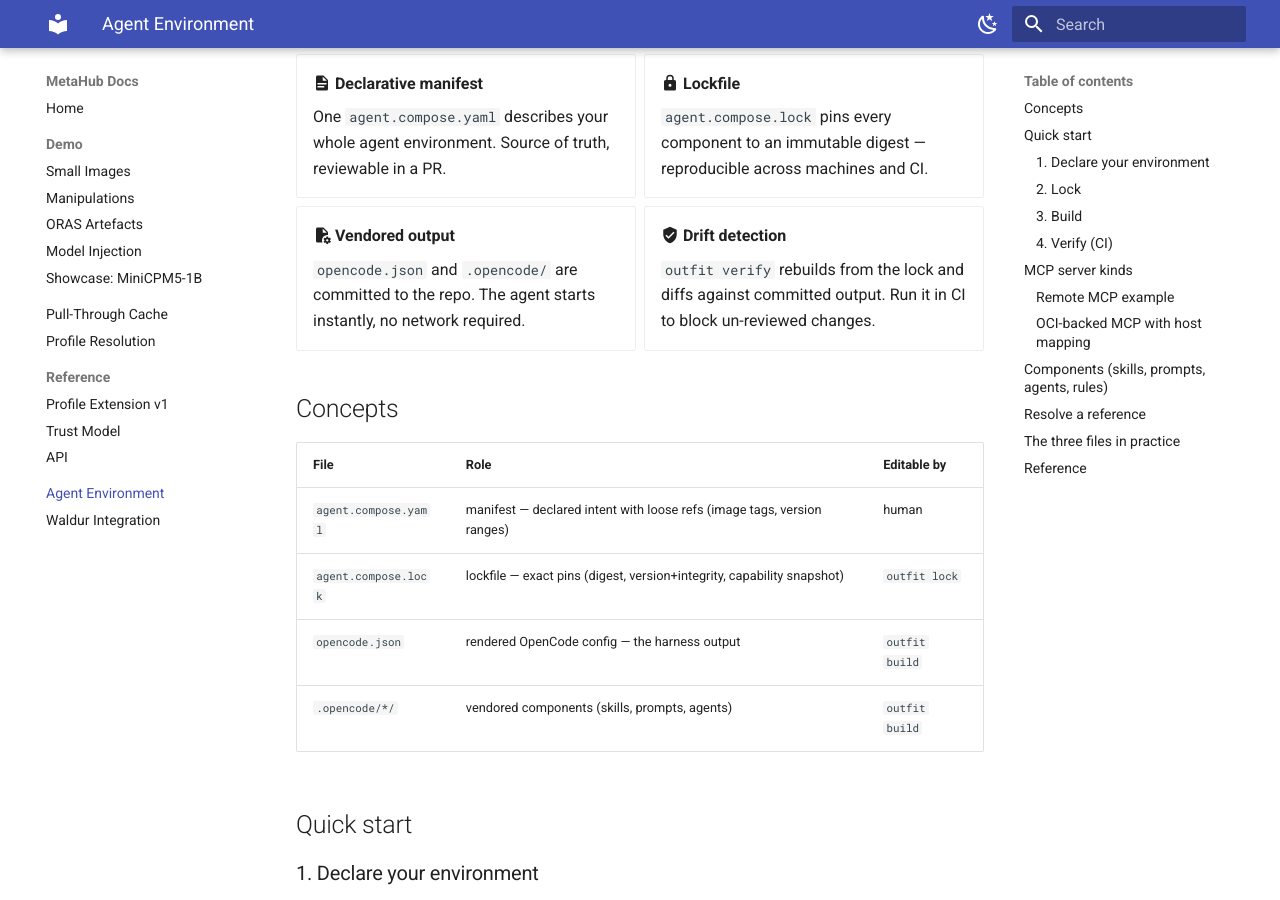
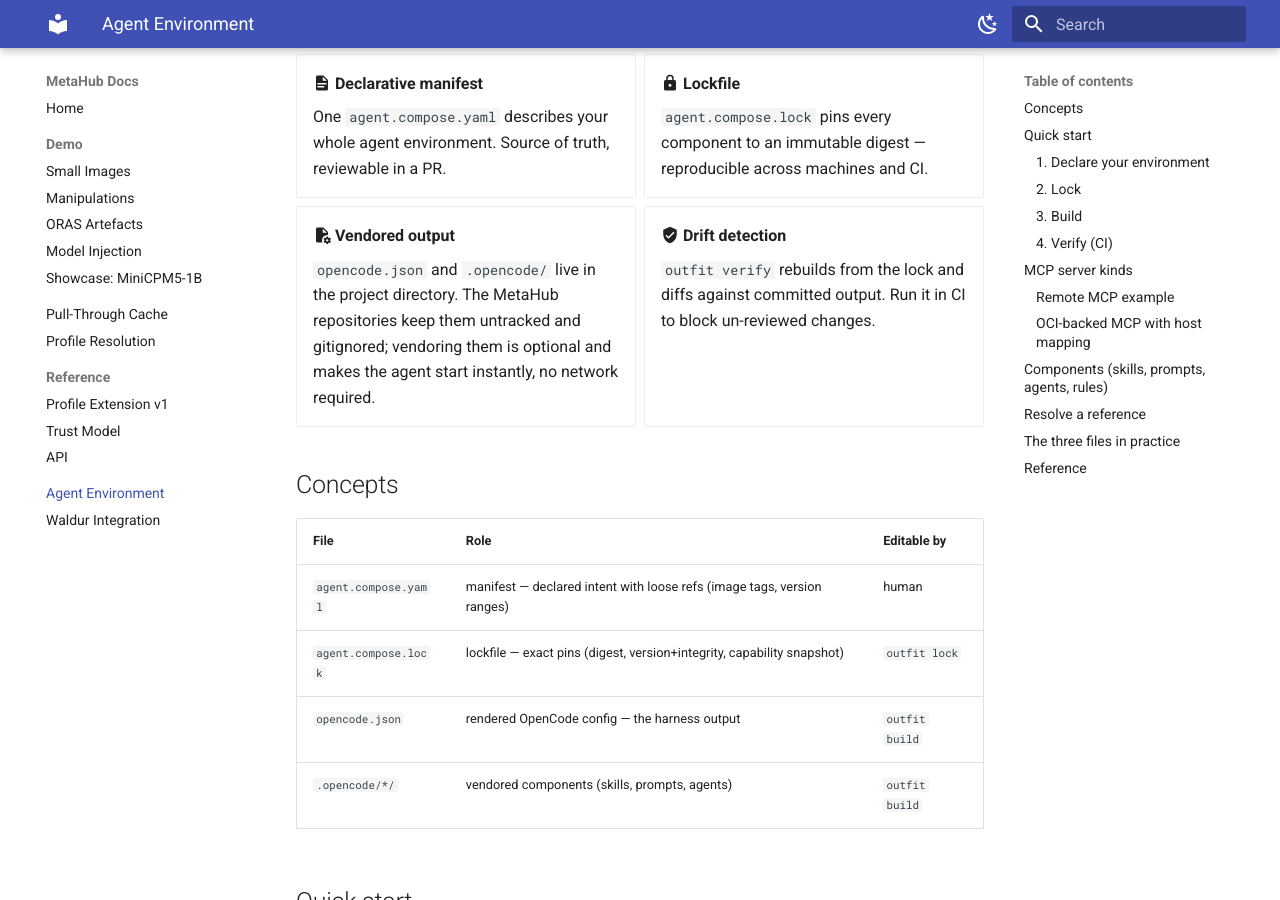
Before and after one commit to MetaHub-Registry/metahub-docs, an MkDocs documentation site: the page built from docs/outfitter.md, in a window 1280 px wide and 900 px high, scrolled down 337 px. Built offline with MkDocs 1.6.1 and Material for MkDocs 9.7.7, drawn with Linux system fonts in a browser that asks for light colours.

Commit message:
chore: prepare the public tree for GitHub
Maintainer-only material stays out of the public repository: the agent harness
(agent.compose*.yaml, .opencode/) and the per-repo change tree
(openspec/changes/) are gitignored, and references to them point at the
aggregate MetaHub-Registry/openspec repository. Adds .gitleaks.toml so the
secret scan uses the same config in every public repo.

```diff
--- a/docs/outfitter.md
+++ b/docs/outfitter.md
@@ -24,8 +24,9 @@ nothing is fetched at agent startup.
 
 -   :material-file-cog: **Vendored output**
 
-    `opencode.json` and `.opencode/` are committed to the repo. The agent
-    starts instantly, no network required.
+    `opencode.json` and `.opencode/` live in the project directory. The
+    MetaHub repositories keep them untracked and gitignored; vendoring them is
+    optional and makes the agent start instantly, no network required.
 
 -   :material-shield-check: **Drift detection**
 
```
Also changed, not shown: .gitleaks.toml (added), 1 other file.
